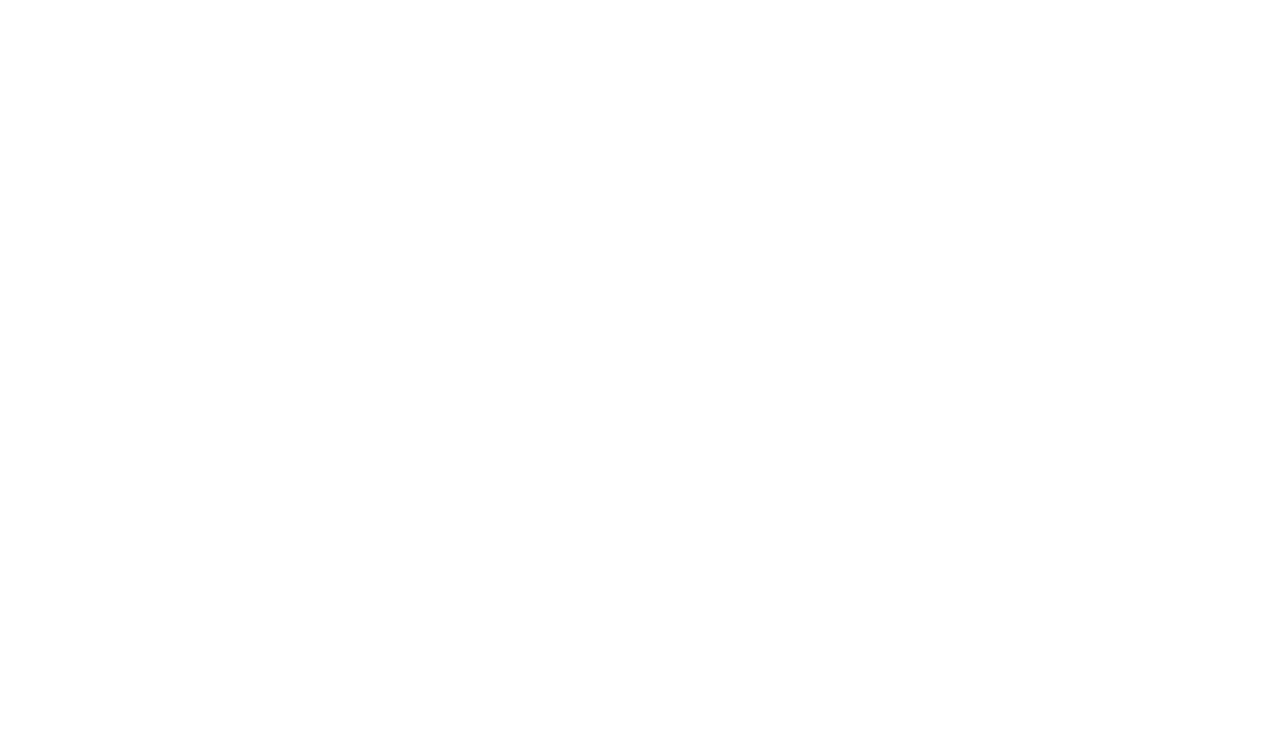
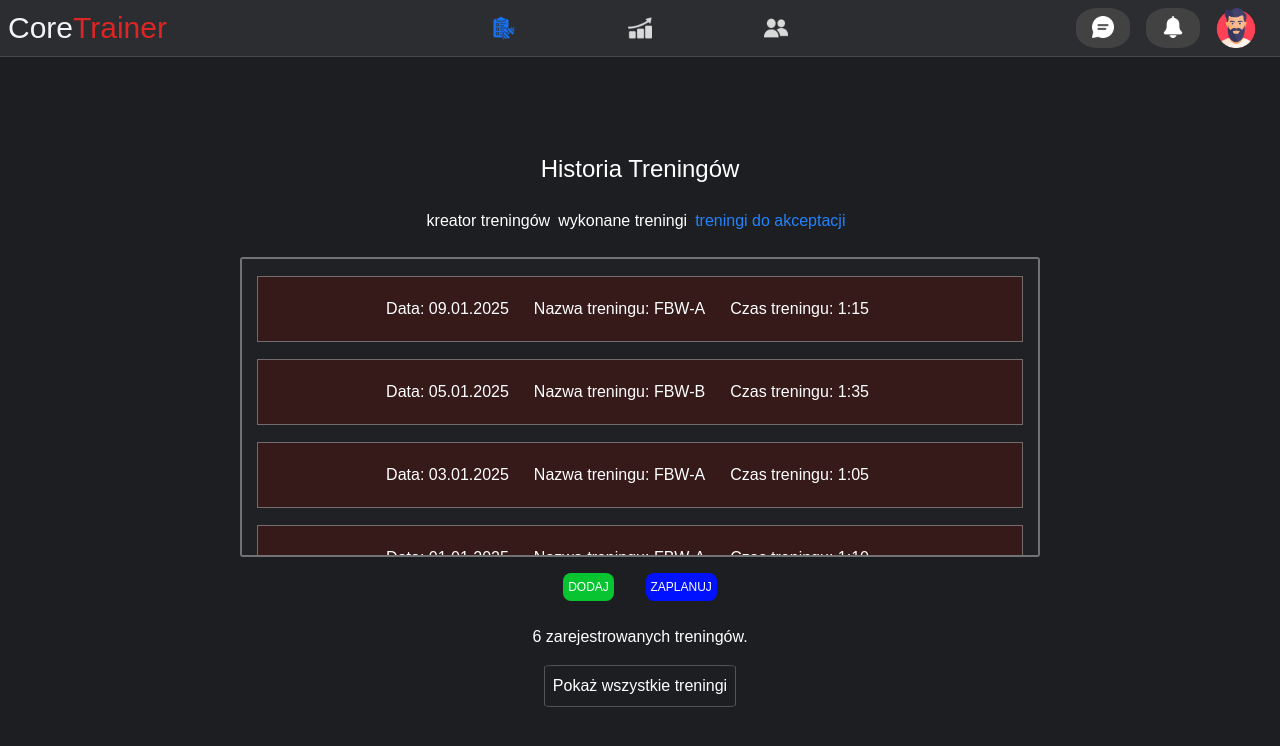
Before and after one commit to adrianstopa15/CoreTrainer, a React (Vite) app: page /loggedMenu/trainingSection/workoutsToAccept in a window 1280 px wide. Before the commit this address had no page. Shown: the top 746 px of the page. Built offline with nearby package versions, Linux system fonts and the light colour scheme; a web font is replaced by a local one.

Commit message:
refactor: restructure trainingSection

```diff
--- a/src/App.tsx
+++ b/src/App.tsx
@@ -17,6 +17,9 @@ import UserProfilePhotos from "./components/features/userProfilePhotos";
 import TrainingSection from "./components/features/loggedSections/loggedMenuSections/TrainingSection/TrainingSection";
 import ProgressSection from "./components/features/loggedSections/loggedMenuSections/ProgressSection";
 import FriendsSection from "./components/features/loggedSections/loggedMenuSections/FriendsSection";
+import WorkoutCreate from "./components/features/loggedSections/loggedMenuSections/TrainingSection/WorkoutCreate";
+import WorkoutsHistory from "./components/features/loggedSections/loggedMenuSections/TrainingSection/WorkoutsHistory";
+import WorkoutsAccept from "./components/features/loggedSections/loggedMenuSections/TrainingSection/WorkoutsAccept";
 
 Modal.setAppElement("#root");
 axios.defaults.withCredentials = true;
@@ -38,7 +41,11 @@ function App() {
                   index
                   element={<Navigate to="trainingSection" replace />}
                 />
-                <Route path="trainingSection" element={<TrainingSection />} />
+                <Route path="trainingSection" element={<TrainingSection />}>
+                  <Route path="workoutCreate" element={<WorkoutCreate />} />
+                  <Route path="workoutsHistory" element={<WorkoutsHistory />} />
+                  <Route path="workoutsToAccept" element={<WorkoutsAccept />} />
+                </Route>
                 <Route path="progressSection" element={<ProgressSection />} />
                 <Route path="friendsSection" element={<FriendsSection />} />
               </Route>
--- a/src/components/features/loggedSections/loggedMenuSections/TrainingSection/TrainingCreator.tsx
+++ /dev/null
@@ -1,5 +0,0 @@
-import React from "react";
-
-export default function TrainingCreator() {
-  return <div>TrainingCreator</div>;
-}
--- a/src/components/features/loggedSections/loggedMenuSections/TrainingSection/TrainingSection.tsx
+++ b/src/components/features/loggedSections/loggedMenuSections/TrainingSection/TrainingSection.tsx
@@ -1,21 +1,48 @@
 import React, { useEffect, useRef } from "react";
 import PerfectScrollbar from "perfect-scrollbar";
 import "perfect-scrollbar/css/perfect-scrollbar.css";
+import { NavLink } from "react-router-dom";
 
 export default function TrainingSection() {
   const fakeTrainings = [
     { date: "09.01.2025", trainingName: "FBW-A", trainingTime: "1:15" },
     { date: "05.01.2025", trainingName: "FBW-B", trainingTime: "1:35" },
-    { date: "03.01.2025", trainingName: "FBW-A", trainingTime: "1:10" },
-    { date: "03.01.2025", trainingName: "FBW-A", trainingTime: "1:10" },
-    { date: "03.01.2025", trainingName: "FBW-A", trainingTime: "1:10" },
-    { date: "03.01.2025", trainingName: "FBW-A", trainingTime: "1:10" },
+    { date: "03.01.2025", trainingName: "FBW-A", trainingTime: "1:05" },
+    { date: "01.01.2025", trainingName: "FBW-A", trainingTime: "1:10" },
+    { date: "27.12.2024", trainingName: "FBW-B", trainingTime: "1:55" },
+    { date: "25.12.2024", trainingName: "FBW-A", trainingTime: "1:10" },
   ];
 
   return (
     <div className="bgLogged">
       <div className="pt-24 flex flex-col items-center">
         <p className="lg:text-2xl mb-3">Historia Treningów</p>
+        <div className="flex mb-4 mt-2">
+          <NavLink
+            to="workoutCreate"
+            className={({ isActive }) =>
+              isActive ? "l-selected" : "l-unselected"
+            }
+          >
+            kreator treningów
+          </NavLink>
+          <NavLink
+            to="workoutsHistory"
+            className={({ isActive }) =>
+              isActive ? "l-selected" : "l-unselected"
+            }
+          >
+            wykonane treningi
+          </NavLink>
+          <NavLink
+            to="workoutsToAccept"
+            className={({ isActive }) =>
+              isActive ? "l-selected" : "l-unselected"
+            }
+          >
+            treningi do akceptacji
+          </NavLink>
+        </div>
         <div className="trainingHistoryContainer">
           {fakeTrainings.map((t) => (
             <div className="trainingElement">
--- /dev/null
+++ b/src/components/features/loggedSections/loggedMenuSections/TrainingSection/WorkoutCreate.tsx
@@ -0,0 +1,5 @@
+import React from "react";
+
+export default function WorkoutCreate() {
+  return <div>WorkoutCreate</div>;
+}
--- /dev/null
+++ b/src/components/features/loggedSections/loggedMenuSections/TrainingSection/WorkoutsAccept.tsx
@@ -0,0 +1,5 @@
+import React from "react";
+
+export default function WorkoutsAccept() {
+  return <div>WorkoutsAccept</div>;
+}
--- /dev/null
+++ b/src/components/features/loggedSections/loggedMenuSections/TrainingSection/WorkoutsHistory.tsx
@@ -0,0 +1,5 @@
+import React from "react";
+
+export default function WorkoutsHistory() {
+  return <div>WorkoutsHistory</div>;
+}
--- a/src/components/features/loggedSections/loggedSectionsStyles.css
+++ b/src/components/features/loggedSections/loggedSectionsStyles.css
@@ -1,7 +1,7 @@
 .bgLogged {
   background-color: rgb(28, 30, 33);
   color: white;
-  padding-bottom: 50vh;
+  padding-bottom: 95vh;
 }
 ::-webkit-scrollbar {
   width: 6px;
@@ -64,6 +64,7 @@
   border: 2px solid rgba(204, 201, 201, 0.479);
   overflow-y: auto;
   border-radius: 3px;
+  background-color: rgb(31, 33, 36);
 }
 .button-red {
   font-size: 12px;
@@ -120,13 +121,13 @@
   margin: 17px 15px;
   padding: 20px 0px;
   justify-content: center;
-  background-color: rgba(151, 36, 36, 0.11);
+  background-color: rgba(59, 25, 25, 0.856);
   overscroll-behavior: none;
   overflow: hidden;
 }
 .trainingElement:hover {
   cursor: pointer;
-  filter: brightness(250%);
+  filter: brightness(130%);
 }
 .trainingElement p {
   margin-right: 25px;
```
